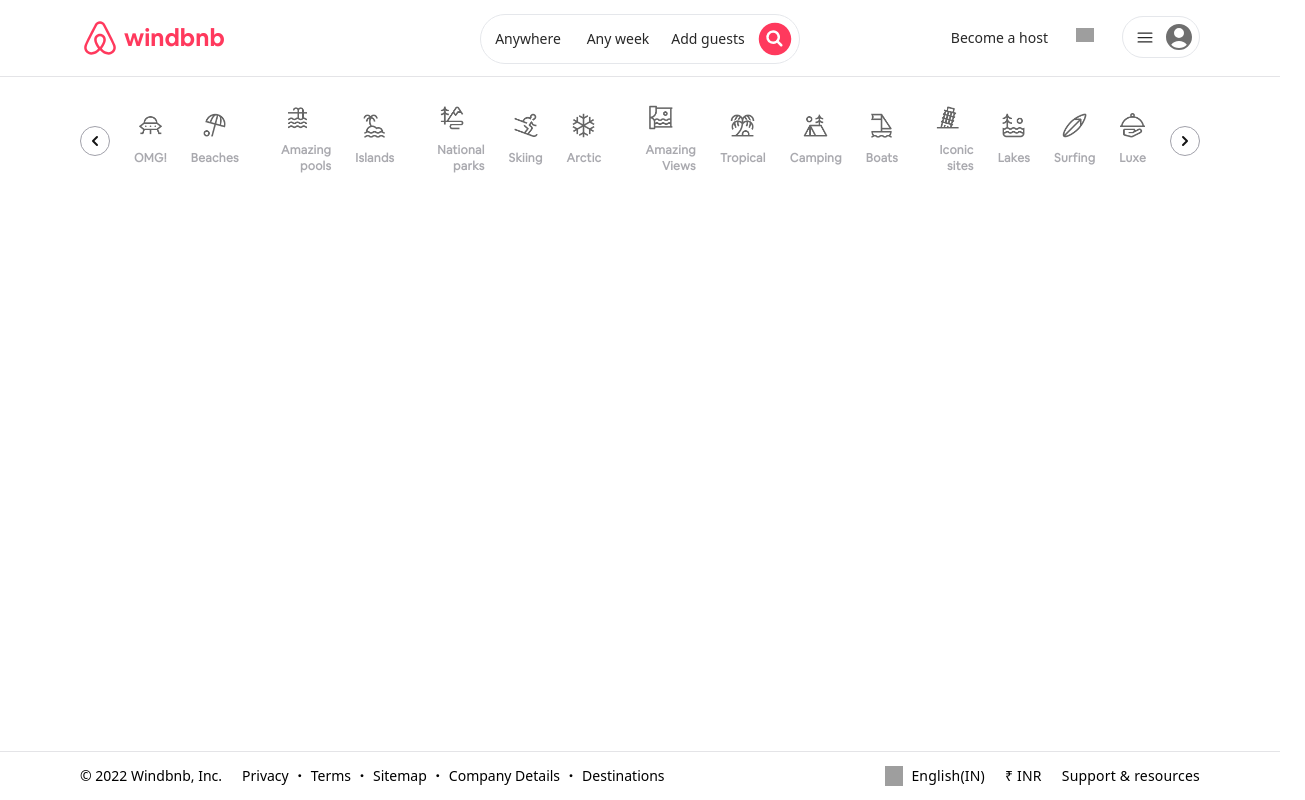
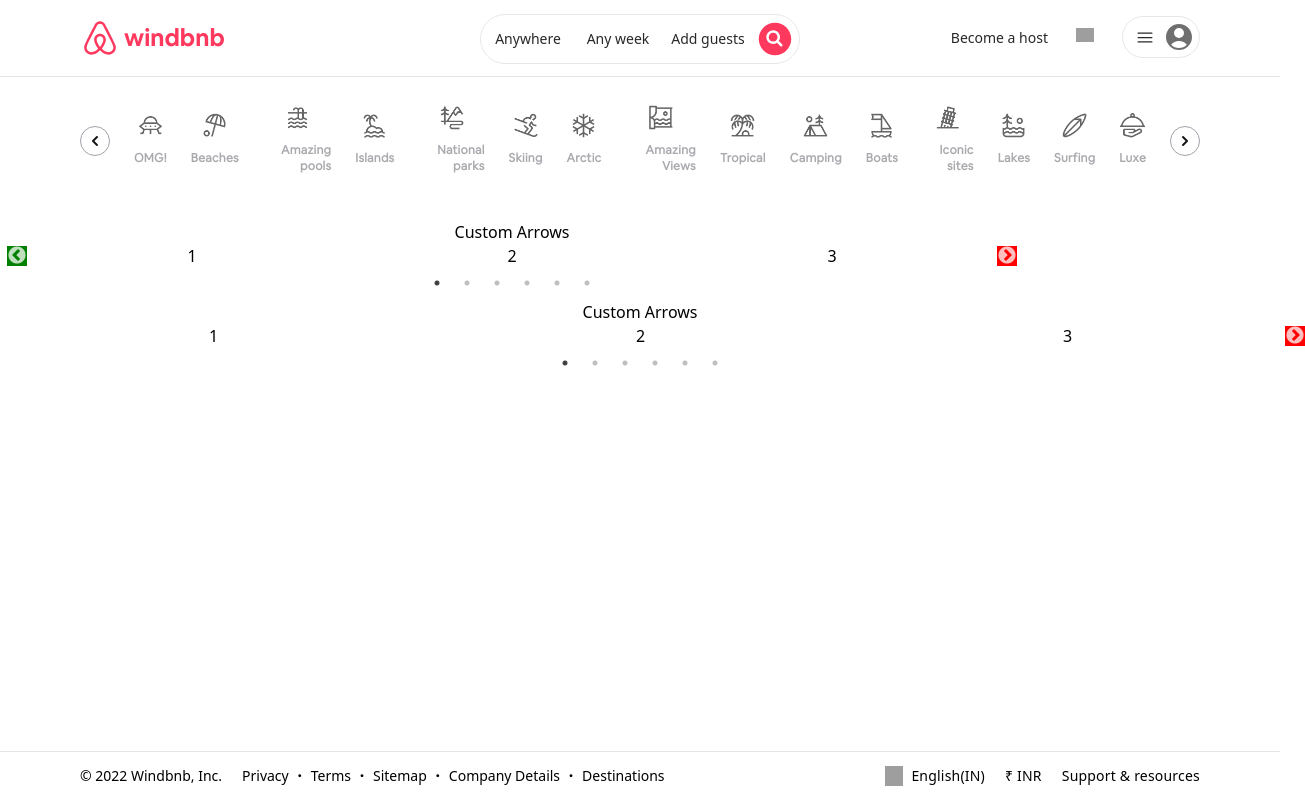
Before and after one commit to Sitzz23/Airbnb, a React (Vite) app: page / in a window 1280 px wide. Shown: the whole page, 1305 px wide, since content can reach past the window. Built offline with nearby package versions, Linux system fonts and the light colour scheme; grey boxes are pictures that could not be loaded.

Commit message:
🚧 carousel

```diff
--- a/index.html
+++ b/index.html
@@ -9,5 +9,6 @@
     <body>
         <div id="root"></div>
         <script type="module" src="/src/main.jsx"></script>
+
     </body>
 </html>
--- a/package.json
+++ b/package.json
@@ -15,7 +15,9 @@
     "flowbite-react": "^0.1.10",
     "react": "^18.2.0",
     "react-dom": "^18.2.0",
-    "react-phone-number-input": "^3.2.11"
+    "react-phone-number-input": "^3.2.11",
+    "react-slick": "^0.29.0",
+    "slick-carousel": "^1.8.1"
   },
   "devDependencies": {
     "@types/react": "^18.0.17",
--- a/src/App.jsx
+++ b/src/App.jsx
@@ -5,11 +5,10 @@
 import Footer from "./Footer";
 import Drawer from "./components/Drawer";
 import Pagination from "./components/Pagination";
-
+import Carousel from "./components/Carousel";
 
 function App() {
     const [isOpen, setIsOpen] = React.useState(false);
-
 
     return (
         <div>
@@ -27,9 +26,11 @@
             <div className='fixed -translate-x-1/2 left-1/2 bottom-0'>
                 <Footer setIsOpen={setIsOpen} />
             </div>
-            <Drawer isOpen={isOpen} setIsOpen={setIsOpen}/>
-
-
+            <Drawer isOpen={isOpen} setIsOpen={setIsOpen} />
+            <div className=' p-8 max-w-[80%]'>
+                <Carousel />
+            </div>
+            <Carousel />
         </div>
     );
 }
--- /dev/null
+++ b/src/components/Carousel.jsx
@@ -0,0 +1,64 @@
+import React, { Component } from "react";
+import Slider from "react-slick";
+import "slick-carousel/slick/slick.css";
+import "slick-carousel/slick/slick-theme.css";
+
+function SampleNextArrow(props) {
+    const { className, style, onClick } = props;
+    return (
+        <div
+            className={className}
+            style={{ ...style, display: "block", background: "red" }}
+            onClick={onClick}
+        />
+    );
+}
+
+function SamplePrevArrow(props) {
+    const { className, style, onClick } = props;
+    return (
+        <div
+            className={className}
+            style={{ ...style, display: "block", background: "green" }}
+            onClick={onClick}
+        />
+    );
+}
+
+export default class CustomArrows extends Component {
+    render() {
+        const settings = {
+            dots: true,
+            infinite: true,
+            slidesToShow: 3,
+            slidesToScroll: 1,
+            nextArrow: <SampleNextArrow />,
+            prevArrow: <SamplePrevArrow />,
+        };
+        return (
+            <div>
+                <h2>Custom Arrows</h2>
+                <Slider {...settings}>
+                    <div>
+                        <h3>1</h3>
+                    </div>
+                    <div>
+                        <h3>2</h3>
+                    </div>
+                    <div>
+                        <h3>3</h3>
+                    </div>
+                    <div>
+                        <h3>4</h3>
+                    </div>
+                    <div>
+                        <h3>5</h3>
+                    </div>
+                    <div>
+                        <h3>6</h3>
+                    </div>
+                </Slider>
+            </div>
+        );
+    }
+}
```
Also changed, not shown: 1 other file (tests, documents, lock files or other folders).
